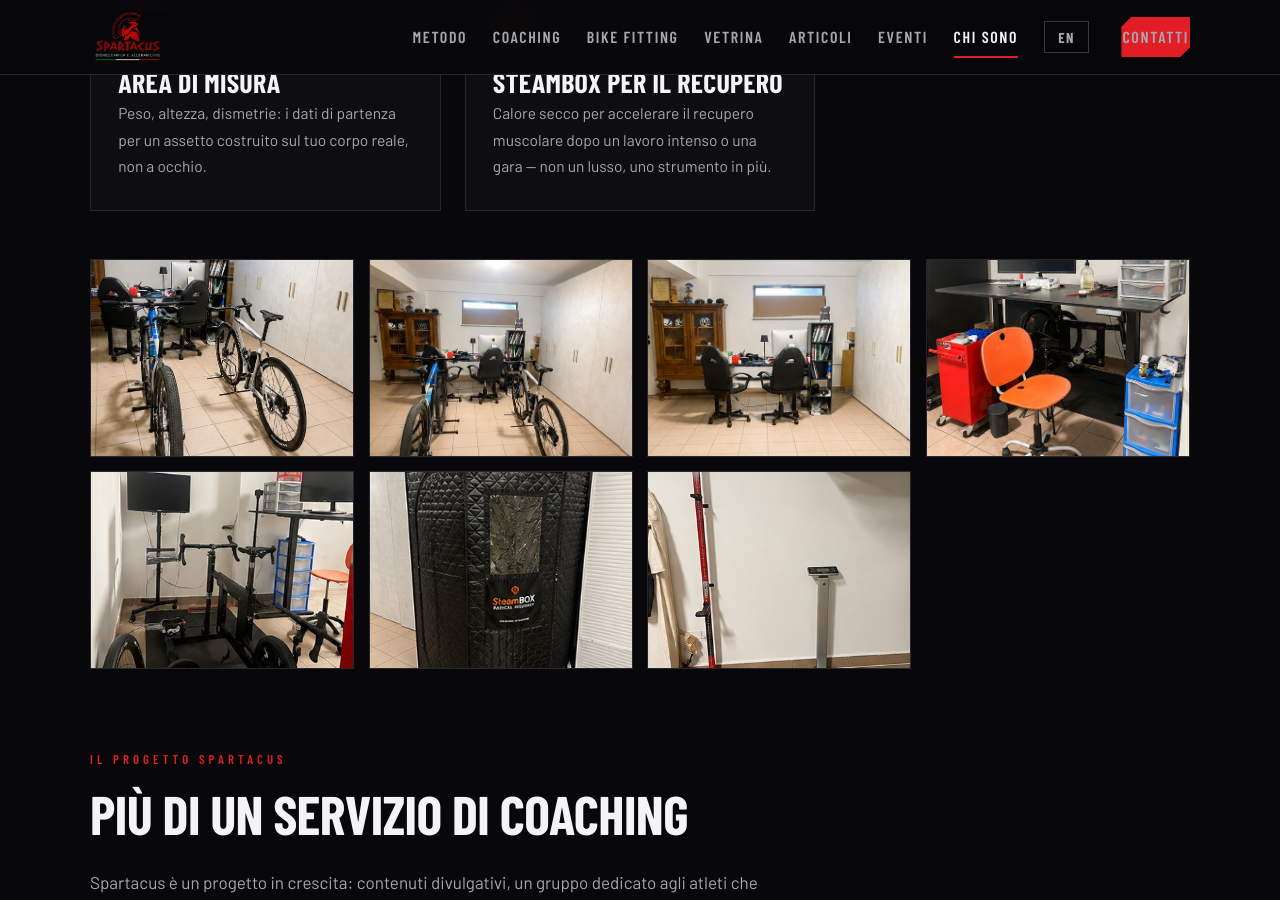
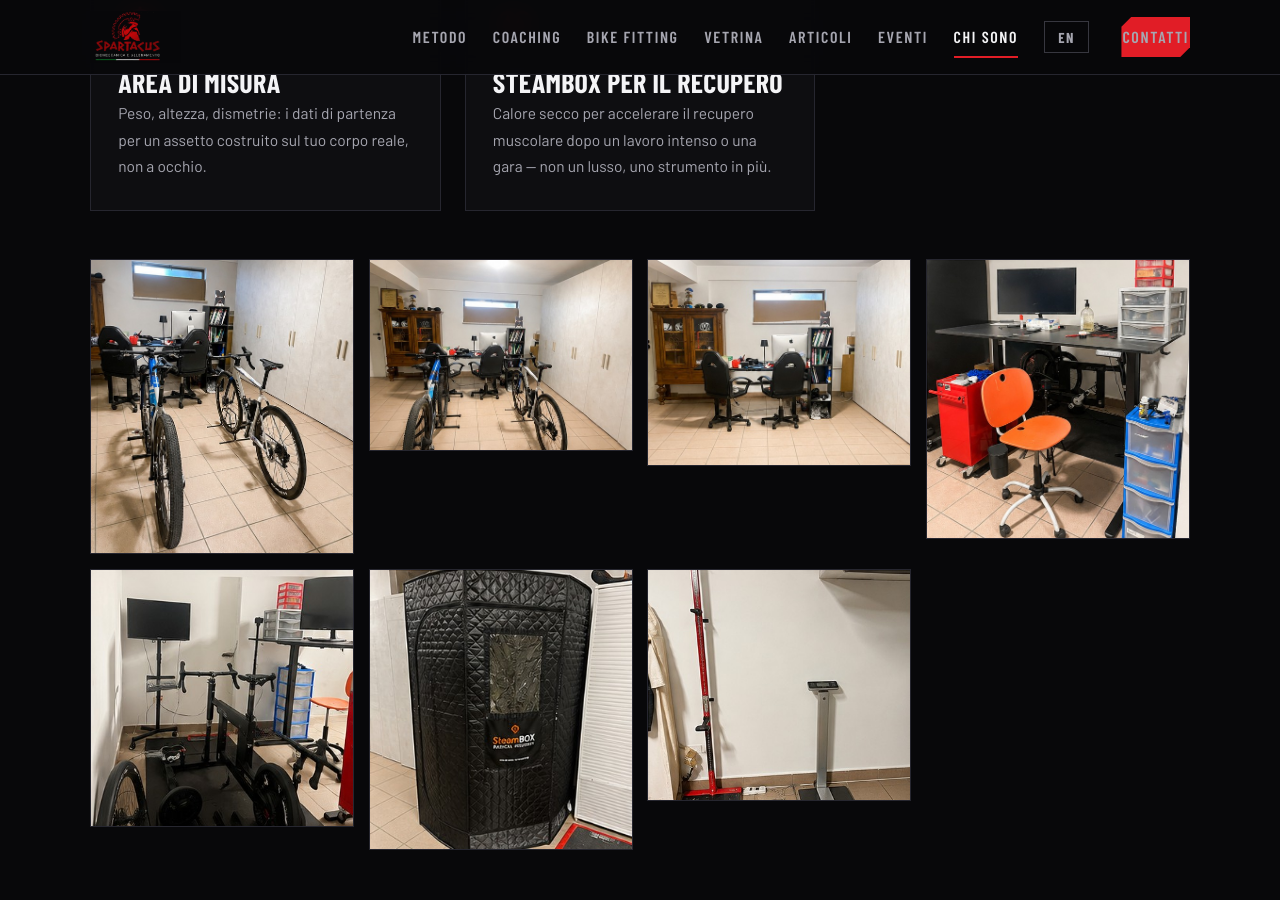
Before and after one commit to spartacus-lab/spartacus-lab.github.io, a Jekyll site: the page built from chi-sono.html, in a window 1280 px wide and 900 px high, scrolled down 4704 px. Built offline with Jekyll 4.4.1, drawn with Linux system fonts in a browser that asks for light colours; some web fonts are replaced.

Commit message:
Corregge il ritaglio delle foto dello studio nella galleria

```diff
--- a/chi-sono.html
+++ b/chi-sono.html
@@ -163,13 +163,13 @@
   </div>
 
   <div class="galleria">
-    <figure><img src="{{ '/assets/img/foto/studio-bici-01.jpg' | relative_url }}" alt="Bici pronte per il bike fitting" loading="lazy"></figure>
-    <figure><img src="{{ '/assets/img/foto/studio-bici-02.jpg' | relative_url }}" alt="Postazione con bici sui rulli" loading="lazy"></figure>
-    <figure><img src="{{ '/assets/img/foto/studio-scrivania.jpg' | relative_url }}" alt="Postazione dati per l'analisi degli allenamenti" loading="lazy"></figure>
-    <figure><img src="{{ '/assets/img/foto/studio-postazione.jpg' | relative_url }}" alt="Banco tecnico per il bike fitting" loading="lazy"></figure>
-    <figure><img src="{{ '/assets/img/foto/studio-rullo.jpg' | relative_url }}" alt="Rullo interattivo con schermo per l'analisi della pedalata" loading="lazy"></figure>
-    <figure><img src="{{ '/assets/img/foto/studio-steambox.jpg' | relative_url }}" alt="SteamBOX per il recupero" loading="lazy"></figure>
-    <figure><img src="{{ '/assets/img/foto/studio-misure.jpg' | relative_url }}" alt="Strumentazione per l'area di misura" loading="lazy"></figure>
+    <figure style="aspect-ratio:555/621"><img src="{{ '/assets/img/foto/studio-bici-01.jpg' | relative_url }}" alt="Bici pronte per il bike fitting" loading="lazy"></figure>
+    <figure style="aspect-ratio:555/404"><img src="{{ '/assets/img/foto/studio-bici-02.jpg' | relative_url }}" alt="Postazione con bici sui rulli" loading="lazy"></figure>
+    <figure style="aspect-ratio:556/436"><img src="{{ '/assets/img/foto/studio-scrivania.jpg' | relative_url }}" alt="Postazione dati per l'analisi degli allenamenti" loading="lazy"></figure>
+    <figure style="aspect-ratio:556/589"><img src="{{ '/assets/img/foto/studio-postazione.jpg' | relative_url }}" alt="Banco tecnico per il bike fitting" loading="lazy"></figure>
+    <figure style="aspect-ratio:363/355"><img src="{{ '/assets/img/foto/studio-rullo.jpg' | relative_url }}" alt="Rullo interattivo con schermo per l'analisi della pedalata" loading="lazy"></figure>
+    <figure style="aspect-ratio:334/355"><img src="{{ '/assets/img/foto/studio-steambox.jpg' | relative_url }}" alt="SteamBOX per il recupero" loading="lazy"></figure>
+    <figure style="aspect-ratio:404/355"><img src="{{ '/assets/img/foto/studio-misure.jpg' | relative_url }}" alt="Strumentazione per l'area di misura" loading="lazy"></figure>
   </div>
 </div>
 
```
